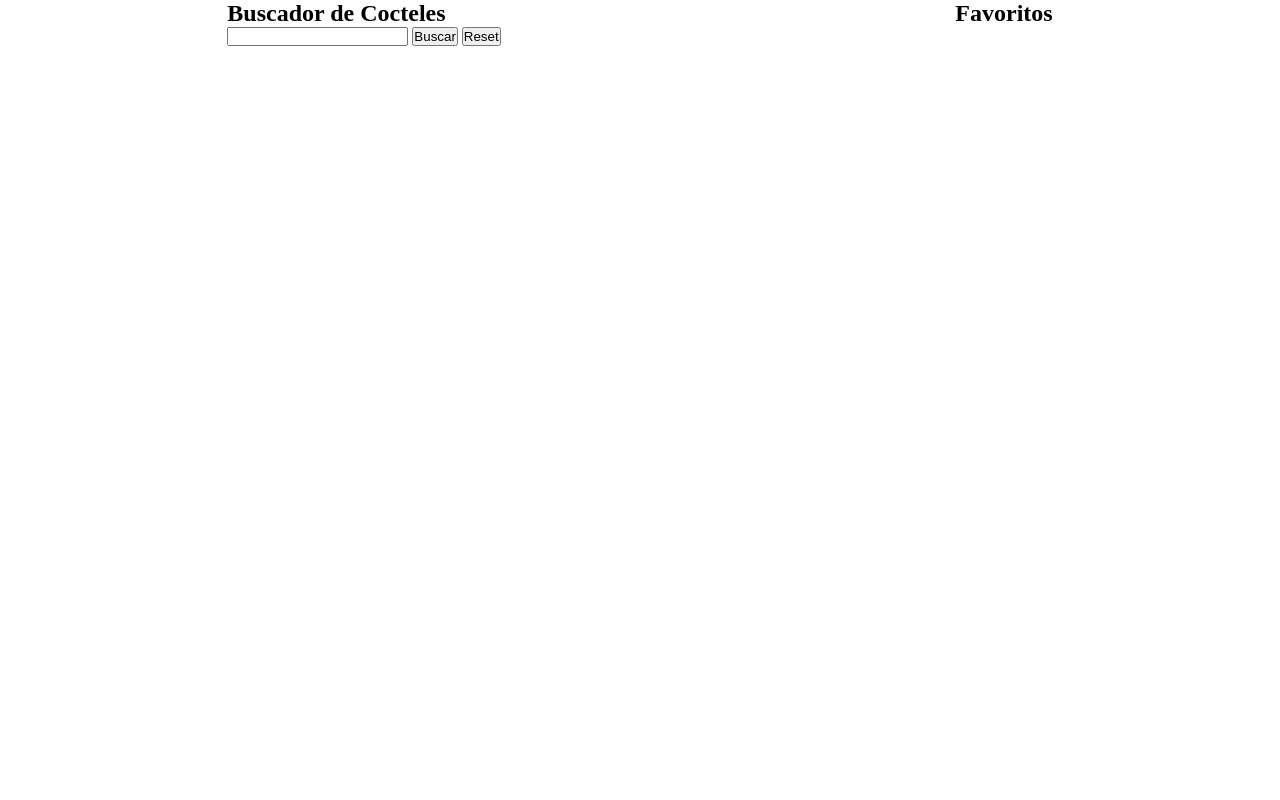
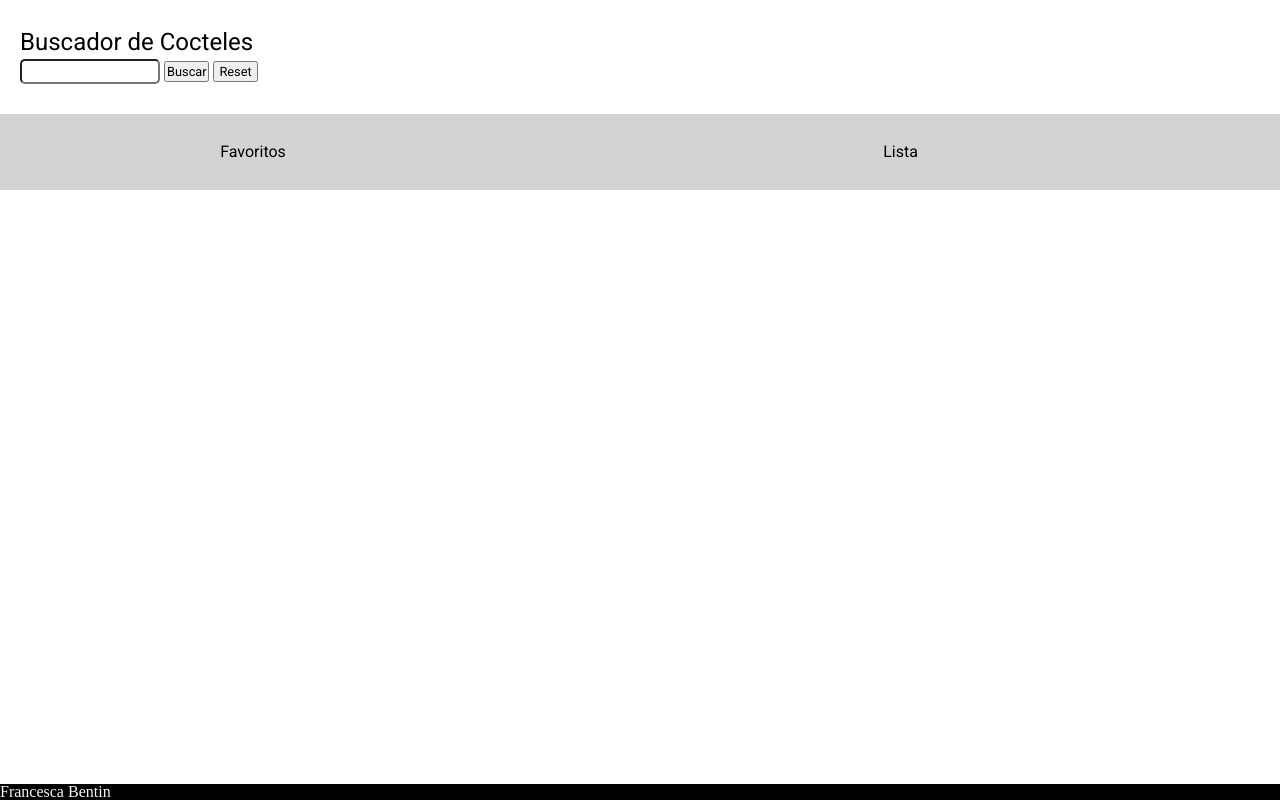
Before and after one commit to francescabentin/CoctailFinder-project, a website: page docs/index.html in a window 1280 px wide. Drawn offline with Linux system fonts and the light colour scheme; no server answers.

Commit message:
add scss styles and mediaqueries

```diff
--- a/docs/index.html
+++ b/docs/index.html
@@ -6,34 +6,34 @@
     <title>Adalab Web Starter Kit</title>
     <link href="https://fonts.googleapis.com/css?family=Roboto&display=swap" rel="stylesheet" />
     <link rel="stylesheet" href="./assets/css/main.css" />
-    <link rel="icon" href="./assets/images/favicon.png" />
+    <link rel="icon" href="./assets/images/delete.png" />
   </head>
 
   <body>
-    <div class="page">
-
-      <main>
-          <section>
-              <h1>Buscador de Cocteles</h1>
-              <input class="js_input" type="text">
-              <button class="js_btn_search">Buscar</button>
-              <button class="js_btn_reset">Reset</button>
-              <ul class="js_coctails_List"></ul>
-          </section>
-          <section>
-              <h2>Favoritos</h2>
-              <ul class="js_favorite_List">
-                  <!-- <li>
-                              <div>
-                                  <h1></h1>
-                                  <img src="" alt="drink picture">
-                              </div>
-                          </li>-->
-              </ul>
+      <header class="header">
+          <form class="header__form">
+              <h1 class="header__form__h1">Buscador de Cocteles</h1>
+              <input class="header__form__input js_input" type="text">
+              <button class="header__form__btn js_btn_search">Buscar</button>
+              <button class="header__form__btn js_btn_reset">Reset</button>
+          </form>
+      </header>
+      <main class="main">
+          <section class="main__section">
+              <div class="main__section__fav">
+                  <h2 class="main__section__fav__h2">Favoritos</h2>
+                  <ul class="main__section__fav__list js_favorite_List">
+                  </ul>
+              </div>
+              <div class="main__section__regular">
+                  <h2 class="main__section__regular__h2">Lista</h2>
+                  <ul class="main__section__regular__list js_coctails_List"></ul>
+              </div>
           </section>
       </main>
-
-    </div>
+      <footer class="footer">
+          <span>Francesca Bentin</span>
+      </footer>
     <script src="./assets/js/main.js"></script>
   </body>
 </html>
--- a/src/js/main.js
+++ b/src/js/main.js
@@ -61,8 +61,8 @@ function renderDrink(coctail) {
     li.setAttribute('id', coctail.idDrink);
 
     const div = document.createElement('div');
+    const img = document.createElement('img');
     const h1 = document.createElement('h1');
-    const img = document.createElement('img');
 
     div.setAttribute('class', 'divCoctail');
     h1.textContent = coctail.strDrink;
@@ -70,8 +70,8 @@ function renderDrink(coctail) {
     img.setAttribute('alt', 'drink picture');
     img.setAttribute('class', 'resize');
 
+    div.appendChild(img);
     div.appendChild(h1);
-    div.appendChild(img);
     li.appendChild(div);
 
     return li;
@@ -146,7 +146,7 @@ function handleClickReset(event) {
     }
 }
 
-// add reset event to the reset button
+// add reset event to the
 btnReset.addEventListener('click', handleClickReset);
 
 // fetch function
--- a/src/scss/core/_variables.scss
+++ b/src/scss/core/_variables.scss
@@ -6,31 +6,52 @@ $color-bg: #f3f4f5;
 $color-secondary: #999;
 
 // media queries
-$breakpoint-tablet: 768px;
-$breakpoint-desktop: 1024px;
+$tablet: 768px;
+$desktop: 1024px;
 
+
+//dom scss classes
 .resize {
-    width: 70px;
-    height: 70px;
+  width: 70px;
+  height: 70px;
 }
 
 .selected {
-    background-color: greenyellow;
+  background-color: black;
+  color: whitesmoke;
 }
 
 .delete {
   width: 20px;
-    height: 20px;
- background-color: red;
-background-image: url(../images/x_circle_icon_174835.png);
-background-size: cover;
+  height: 20px;
+  background-color:whitesmoke;
+  background-image: url(../images/delete.png);
+  background-size: cover;
+}
+// div de los favoritos cuando se crean
+.favorite .divCoctail {
+  display: flex;
+  flex-direction: column;
+  align-items: center;
+ font-size: 0.6rem;
+ text-align: center;
+
 }
 
-.favorite .divCoctail {
+.favorite .divCoctail img {
+  width: 50px;
+  height: 50px;
+}
+// div de los regulares cuando se crean
+.main__section__regular__list .divCoctail {
+  width: 150px;
   display: flex;
-  flex-direction: row;
+  flex-direction: column;
   align-items: center;
-  gap: 10px;
-  justify-content: space-between;
+  border: 2px solid black;
+}
 
+html {
+  min-height: 100%;
+  position: relative;
 }
--- a/src/scss/layout/_footer.scss
+++ b/src/scss/layout/_footer.scss
@@ -0,0 +1,8 @@
+.footer {
+    background-color: black;
+    color: whitesmoke;
+    position: fixed;
+    width: 100%;
+    bottom: 0;
+
+}
--- a/src/scss/layout/_header.scss
+++ b/src/scss/layout/_header.scss
@@ -0,0 +1,32 @@
+.header {
+
+
+    &__form {
+
+        padding: 30px 20px;
+
+        &__h1 {
+            font-family:$font-main;
+            font-size: 1.5rem;
+            padding-bottom: 5px;
+
+        }
+
+        &__input {
+            border-radius: 5px;
+            font-family:$font-main;
+            font-size: 0.8rem;
+            width: 140px;
+            height: 25px;
+        }
+
+        &__btn {
+            padding: 1px;
+            font-family:$font-main;
+            font-size: 0.8rem;
+            width: 45px;
+        }
+
+
+}
+}
--- a/src/scss/layout/_main_section.scss
+++ b/src/scss/layout/_main_section.scss
@@ -1,51 +1,60 @@
-.main {
-    display: flex;
-    flex-direction: column;
 
-    &__form {
-        width: 100%;
-        margin: 20px;
+    .main {
+        background-color: lightgray;
 
-        &__h1 {
-            font-family:$font-main;
-            font-size: 2rem;
-        }
-
-        &__input {
-            border-radius: 2px;
-        }
-
-        &__btn {
-            padding: 1px;
-        }
-    }
 
     &__section {
         display: flex;
         justify-content: space-between;
         gap: 15px;
+         @media screen and (min-width:$tablet) {
+            padding-top: 20px;
+         }
 
         &__fav{
-            width: 30%;
+            width: 40%;
             padding: 10px;
+
+            &__h2{
+                font-size: 1rem;
+                font-family: $font-main;
+                margin-bottom: 20px;
+                text-align: center;
+            }
 
             &__list {
                 display: flex;
                 flex-direction: column;
                 gap: 10px;
+
             }
         }
 
-        &__main {
-            width: 70%;
+        &__regular {
+            width: 60%;
             padding: 10px;
+
+            &__h2 {
+                font-size: 1rem;
+                font-family: $font-main;
+                text-align: center;
+                margin-bottom: 20px;
+            }
 
             &__list {
                 display: flex;
-                justify-content: flex-start;
+                flex-direction: column;
+                align-items: center;
+                flex-wrap: nowrap;
+                gap: 10px;
+
+                @media screen and (min-width:$tablet) {
+                flex-direction: row;
+                align-items: center;
+                justify-content: center;
                 flex-wrap: wrap;
                 gap: 10px;
-
+             }
             }
         }
     }
--- a/src/scss/main.scss
+++ b/src/scss/main.scss
@@ -1,3 +1,5 @@
 @import 'core/variables';
 @import 'core/reset';
+@import 'layout/header';
 @import 'layout/main_section';
+@import 'layout/footer';
```
Also changed, not shown: docs/assets/js/main.js (+1 -1 lines), src/html/index.html (+4 -4 lines), src/html/partials/footer.html (+3 -0 lines), src/html/partials/header.html (+8 -0 lines), src/html/partials/main.html (+3 -8 lines), docs/assets/css/main.css, docs/assets/images/delete.png (added), src/images/delete.png (renamed from src/images/x_circle_icon_174835.png).
